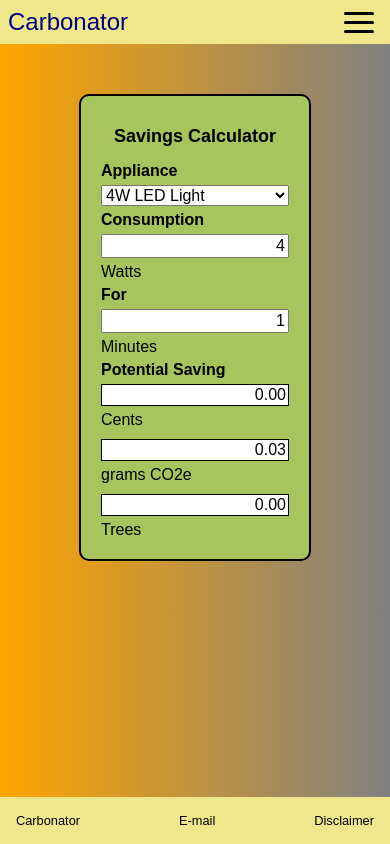
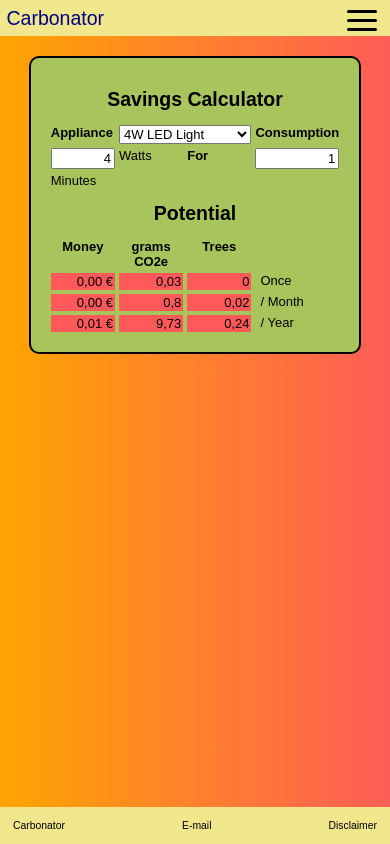
Before and after one commit to akguni/carbonator, a Django app: page / in a window 390 px wide. Run offline with Django 3.2, Linux system fonts and the light colour scheme; data comes from the database, SQL or seed files in the repository.

Commit message:
Currency units and responsive improvements

```diff
--- a/carbonator/static/carbonator/index.js
+++ b/carbonator/static/carbonator/index.js
@@ -13,8 +13,12 @@ function events() {
         initializeConsumption();
         recalculate();
     })
-    document.querySelectorAll(".variables").forEach(element => element.addEventListener('change', recalculate));
-
+    document.querySelectorAll(".variables").forEach(element => {
+        element.addEventListener('input', recalculate);
+        element.addEventListener('keyup', key => {
+            if (key.keyCode === 13) element.blur()
+        })
+    })
 }
 
 function recalculate() {
@@ -24,14 +28,28 @@ function recalculate() {
     const timehr  = timemin / 60;
     const kWh = (watts * timehr) / 1000;
     const cents = document.getElementById("cents");
-    cents.innerHTML = (kWh * costs.cents).toFixed(2);
+    cents.innerHTML = currency(kWh * costs.cents);
     const co2e = document.getElementById("co2e");
-    co2e.innerHTML = (kWh * costs.co2e).toFixed(2);
+    co2e.innerHTML = displayNumber(kWh * costs.co2e);
     const trees = document.getElementById("trees");
-    trees.innerHTML = (kWh * costs.trees).toFixed(2);
+    trees.innerHTML = displayNumber(kWh * costs.trees);
+
+    const centsPerMonth = document.getElementById("cents-per-month");
+    centsPerMonth.innerHTML = currency(kWh * costs.cents * 30);
+    const co2ePerMonth = document.getElementById("co2e-per-month");
+    co2ePerMonth.innerHTML = displayNumber(kWh * costs.co2e * 30);
+    const treesPerMonth = document.getElementById("trees-per-month");
+    treesPerMonth.innerHTML = displayNumber(kWh * costs.trees * 30);
+
+    const centsPerYear = document.getElementById("cents-per-year");
+    centsPerYear.innerHTML = currency(kWh * costs.cents * 365);
+    const co2ePerYear = document.getElementById("co2e-per-year");
+    co2ePerYear.innerHTML = displayNumber(kWh * costs.co2e * 365);
+    const treesPerYear = document.getElementById("trees-per-year");
+    treesPerYear.innerHTML = displayNumber(kWh * costs.trees * 365);
 }
 
-function populateAppliances() {
+function populateAppliances() {4
     const applianceList = document.getElementById("appliance");
     applianceList.innerHTML = "";
     appliances.forEach(appliance => {
@@ -47,3 +65,11 @@ function initializeConsumption() {
     const id = appliance.options[appliance.selectedIndex].value;
     document.getElementById("consumption").value = parseFloat(appliances.find(appliance => appliance.id == id).watts).toPrecision();
 }
+
+function currency(number) {
+    return new Intl.NumberFormat('de-DE', { style: 'currency', currency: 'EUR' }).format(number)
+}
+
+function displayNumber(number) {
+    return new Intl.NumberFormat('de-DE', { maximumFractionDigits: 2}).format(number)
+}
--- a/carbonator/static/carbonator/layout.css
+++ b/carbonator/static/carbonator/layout.css
@@ -1,13 +1,13 @@
 * {
   font-family: sans-serif;
-  font-size: medium;
+  font-size: small;
   box-sizing: border-box;
 }
 
 body {
   margin: 0;
   padding: 0;
-  background: linear-gradient(to right, orange, gray);
+  background: linear-gradient(to right, orange, rgba(255, 85, 79, 0.952));
 }
 
 .navbar {
--- a/carbonator/static/carbonator/styles.css
+++ b/carbonator/static/carbonator/styles.css
@@ -1,7 +1,11 @@
 .calculator-background {
   padding: 0;
-  margin: 50px;
+  margin: 20px;
   min-height: 20rem;
+}
+
+input {
+  width: 100%;
 }
 
 .calculator {
@@ -10,22 +14,21 @@
   border-radius: 10px;
   margin: 0 auto;
   padding: 20px;
-  width: 80%;
+  width: 95%;
 }
 
 #lighting-form {
   display: grid;
-  grid-gap: 5px;
-  grid-template-columns: minmax(8em, 1fr);
+  grid-gap: 4px;
+    grid-template-columns: repeat(3, 1fr) 0.5fr;
 }
 
-.fb-item {
-
+.header {
+  font-weight: bold;
+  text-align: center;
 }
-
 .result {
-  background: white;
-  border: 1px solid black;
+  background: rgb(255, 89, 89);
   padding: 1px 2px;
   text-align: right;
 }
@@ -39,8 +42,14 @@ text-align: right;
 padding: 1px 2px;
 }
 
+.frequency {
+  padding-left: 5px;
+  grid-column:  0.3fr;
+}
+
+
 .title {
-  font-size: large;
+  font-size: 1.5em;
   font-weight: bold;
   margin: 10px;
   grid-column: 1 / -1;
@@ -48,13 +57,21 @@ padding: 1px 2px;
 }
 
 #appliance {
+  grid-column: span 2;
 }
 
-@media only screen and (min-width: 768px){
+@media (min-width: 600px) {
+* {font-size: medium;}
+
+  .calculator{
+    max-width: 30em;
+  }
   #lighting-form {
-    grid-template-columns: 1fr 8em 1fr;
+    grid-template-columns: repeat(1fr, 4);
   }
-  #appliance{
-    grid-column: span 2;
+
+  .explanation {
+    grid-column: 1;
   }
+
 }
--- a/carbonator/templates/carbonator/index.html
+++ b/carbonator/templates/carbonator/index.html
@@ -11,23 +11,31 @@
     <div class="calculator">
         <form id="lighting-form">
             <div class="title">Savings Calculator</div>
-            <div class="explanation fb-item">Appliance</div>
-            <select class="selection fb-item" id="appliance"></select>
-            <div class="explanation fb-item">Consumption</div>
-            <input type="text" inputmode="decimal" class="variables  fb-item" id="consumption">
-            <div class="units fb-item">Watts</div>
-            <div class="explanation fb-item">For</div>
-            <input type ="text" inputmode="decimal" class="variables  fb-item" id="duration" value="1">
-            <div class="units fb-item">Minutes</div>
-            <div class="explanation fb-item">Potential Saving</div>
-                <div class="result fb-item" id="cents"></div>
-                <div class="units fb-item">Cents</div>
-                <div></div>
-                <div class="result fb-item" id="co2e"></div>
-                <div class="units fb-item">grams CO2e</div>
-                <div></div>
-                <div class="result fb-item" id="trees"></div>
-                <div class="units fb-item">Trees</div>
+            <div class="explanation">Appliance</div>
+            <select class="selection" id="appliance"></select>
+            <div class="explanation">Consumption</div>
+            <input type="text" inputmode="decimal" class="variables " id="consumption">
+            <div class="units">Watts</div>
+            <div class="explanation">For</div>
+            <input type ="text" inputmode="decimal" class="variables " id="duration" value="1">
+            <div class="units">Minutes</div>
+            <div class="title"> Potential</div>
+            <div class="header">Money</div>
+            <div class="header">grams CO2e</div>
+            <div class="header">Trees</div>
+            <div class="frequency"></div>
+            <div class="result" id="cents"></div>
+            <div class="result" id="co2e"></div>
+            <div class="result" id="trees"></div>
+            <div class="frequency">Once</div>
+            <div class="result" id="cents-per-month"></div>
+            <div class="result" id="co2e-per-month"></div>
+            <div class="result" id="trees-per-month"></div>
+            <div class="frequency">/ Month</div>
+            <div class="result" id="cents-per-year"></div>
+            <div class="result" id="co2e-per-year"></div>
+            <div class="result" id="trees-per-year"></div>
+            <div class="frequency">/ Year</div>
         </form>
     </div>
 </div>
--- a/carbonator/templates/carbonator/layout.html
+++ b/carbonator/templates/carbonator/layout.html
@@ -3,12 +3,12 @@
 <!DOCTYPE html>
 <html lang="en">
     <head>
+        <meta name="viewport" content="width=device-width, initial-scale=1.0, minimum-scale=1.0">
         <link href="{% static 'carbonator/layout.css' %}" rel="stylesheet">
         <link href="{% static 'carbonator/styles.css' %}" rel="stylesheet">
         <link rel="shortcut icon" type="image/png" href="{% static 'carbonator/favicon.ico' %}"/>
         <script src="{% static 'carbonator/layout.js' %}" defer></script>
         <title>Carbonator</title>
-
         {% block script %}
         {% endblock %}
     </head>
--- a/carbonator/views.py
+++ b/carbonator/views.py
@@ -7,7 +7,7 @@ from .models import Appliance
 # Create your views here.
 
 def index(request):
-    costs = {'cents': 31.5, 'co2e': 400, 'trees': 10}
+    costs = {'cents': 0.315, 'co2e': 400, 'trees': 10}
     appliances = Appliance.objects.all()
     appliances = [appliance.serialize() for appliance in appliances]
     return render(request, "carbonator/index.html", {
```
